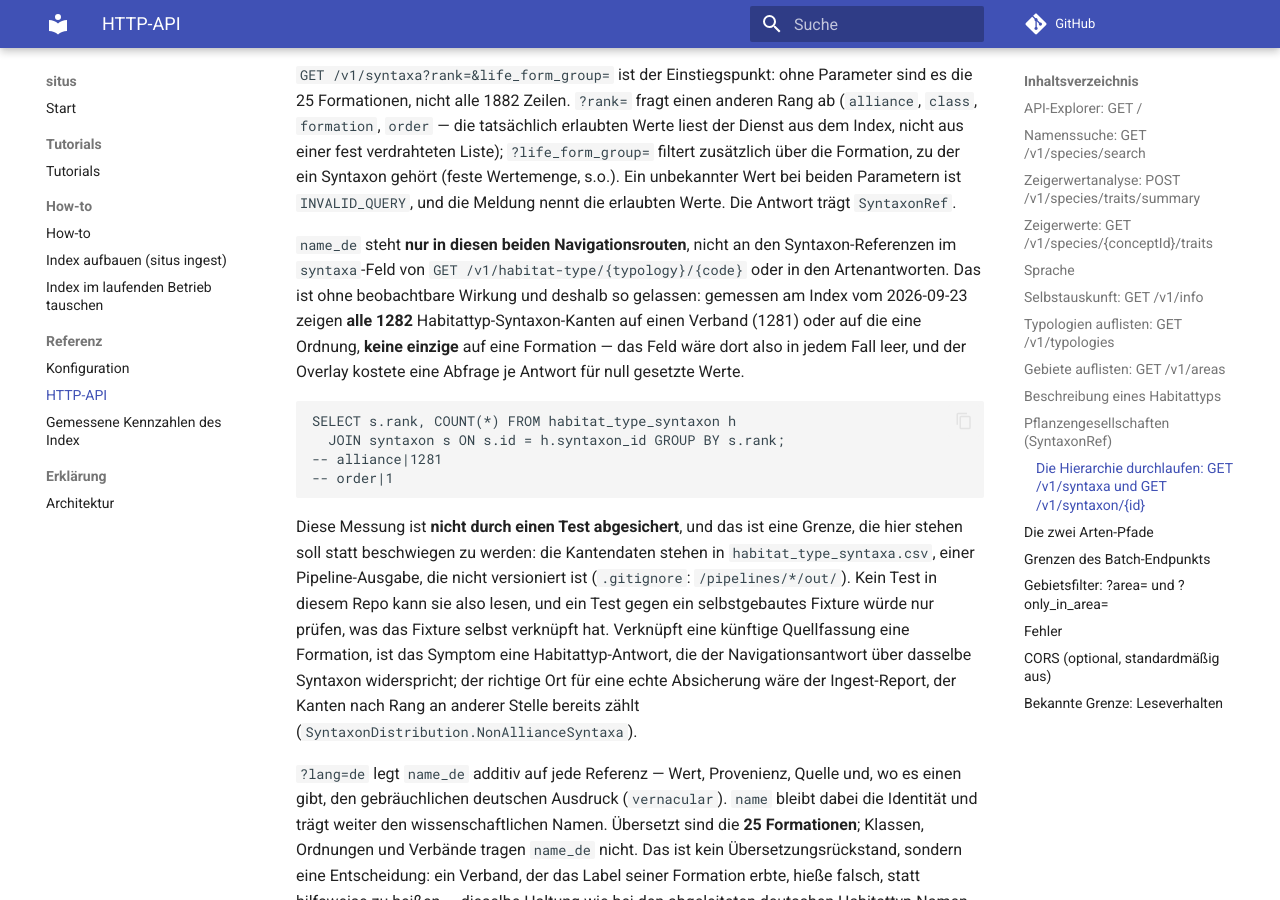
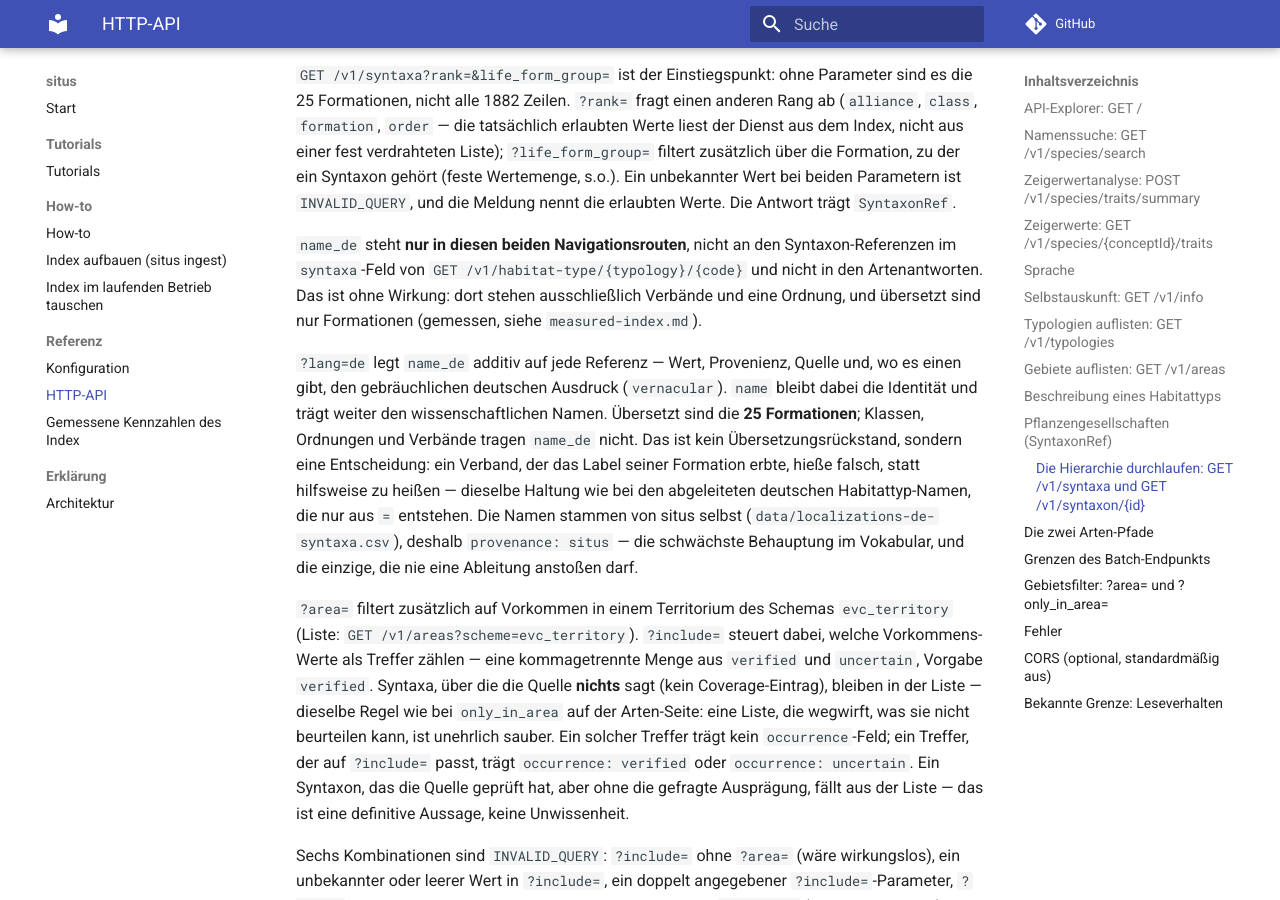
Before and after one commit to jobrunner/situs, an MkDocs documentation site: the page built from docs/reference/http-api.md, in a window 1280 px wide and 900 px high, scrolled down 9727 px. Built offline with MkDocs 1.6.1 and Material for MkDocs 9.7.7, drawn with Linux system fonts in a browser that asks for light colours; comment, search, counter and statistics services are not loaded.

Commit message:
docs(syntaxa): die Begruendung auf das Noetige kuerzen
Nachdem der Scheintest raus war, standen an seiner Stelle 44 von 57
geaenderten Zeilen Prosa darueber, dass nichts getan wurde: ein
18-Zeilen-Kommentar auf einer 6-Zeilen-Funktion, dazu ein Absatz in der
HTTP-Referenz, der API-Lesern .gitignore-Interna und einen hypothetischen
kuenftigen Guard erklaert. Der Test war weg, die Rechtfertigungsschrift
geblieben.

Jetzt drei Orte, jeder mit dem, was dorthin gehoert:

- query.go: fuenf Zeilen. Was die Funktion nicht tut und warum das
  folgenlos ist. Wer den Overlay nachruesten will, liest genug, um es
  nicht zu tun.
- http-api.md: drei Saetze Vertrag. Ein Client mit ?lang=de, der in
  syntaxa[] kein name_de findet, soll keinen Fehler vermuten. Die
  Testbarkeitsfrage interessiert ihn nicht.
- measured-index.md: die Messung mit ihrer Abfrage, wie jede andere Zahl
  im Projekt auch, samt dem Satz, dass kein Test sie haelt.

Claude-Session: https://claude.ai/code/session_0191MrJw4XaPpNQefB95FMhk

````diff
--- a/docs/reference/http-api.md
+++ b/docs/reference/http-api.md
@@ -407,29 +407,9 @@ nennt die erlaubten Werte. Die Antwort trägt `SyntaxonRef`.
 
 `name_de` steht **nur in diesen beiden Navigationsrouten**, nicht an den
 Syntaxon-Referenzen im `syntaxa`-Feld von `GET /v1/habitat-type/{typology}/{code}`
-oder in den Artenantworten. Das ist ohne beobachtbare Wirkung und deshalb so
-gelassen: gemessen am Index vom 2026-09-23 zeigen **alle 1282**
-Habitattyp-Syntaxon-Kanten auf einen Verband (1281) oder auf die eine Ordnung,
-**keine einzige** auf eine Formation — das Feld wäre dort also in jedem Fall
-leer, und der Overlay kostete eine Abfrage je Antwort für null gesetzte Werte.
-
-```sql
-SELECT s.rank, COUNT(*) FROM habitat_type_syntaxon h
-  JOIN syntaxon s ON s.id = h.syntaxon_id GROUP BY s.rank;
--- alliance|1281
--- order|1
-```
-
-Diese Messung ist **nicht durch einen Test abgesichert**, und das ist eine
-Grenze, die hier stehen soll statt beschwiegen zu werden: die Kantendaten
-stehen in `habitat_type_syntaxa.csv`, einer Pipeline-Ausgabe, die nicht
-versioniert ist (`.gitignore`: `/pipelines/*/out/`). Kein Test in diesem Repo
-kann sie also lesen, und ein Test gegen ein selbstgebautes Fixture würde nur
-prüfen, was das Fixture selbst verknüpft hat. Verknüpft eine künftige
-Quellfassung eine Formation, ist das Symptom eine Habitattyp-Antwort, die der
-Navigationsantwort über dasselbe Syntaxon widerspricht; der richtige Ort für
-eine echte Absicherung wäre der Ingest-Report, der Kanten nach Rang an anderer
-Stelle bereits zählt (`SyntaxonDistribution.NonAllianceSyntaxa`).
+und nicht in den Artenantworten. Das ist ohne Wirkung: dort stehen ausschließlich
+Verbände und eine Ordnung, und übersetzt sind nur Formationen (gemessen, siehe
+`measured-index.md`).
 
 `?lang=de` legt `name_de` additiv auf jede Referenz — Wert, Provenienz, Quelle
 und, wo es einen gibt, den gebräuchlichen deutschen Ausdruck (`vernacular`).
````
Also changed, not shown: docs/reference/measured-index.md (+18 -0 lines), 1 other file.
